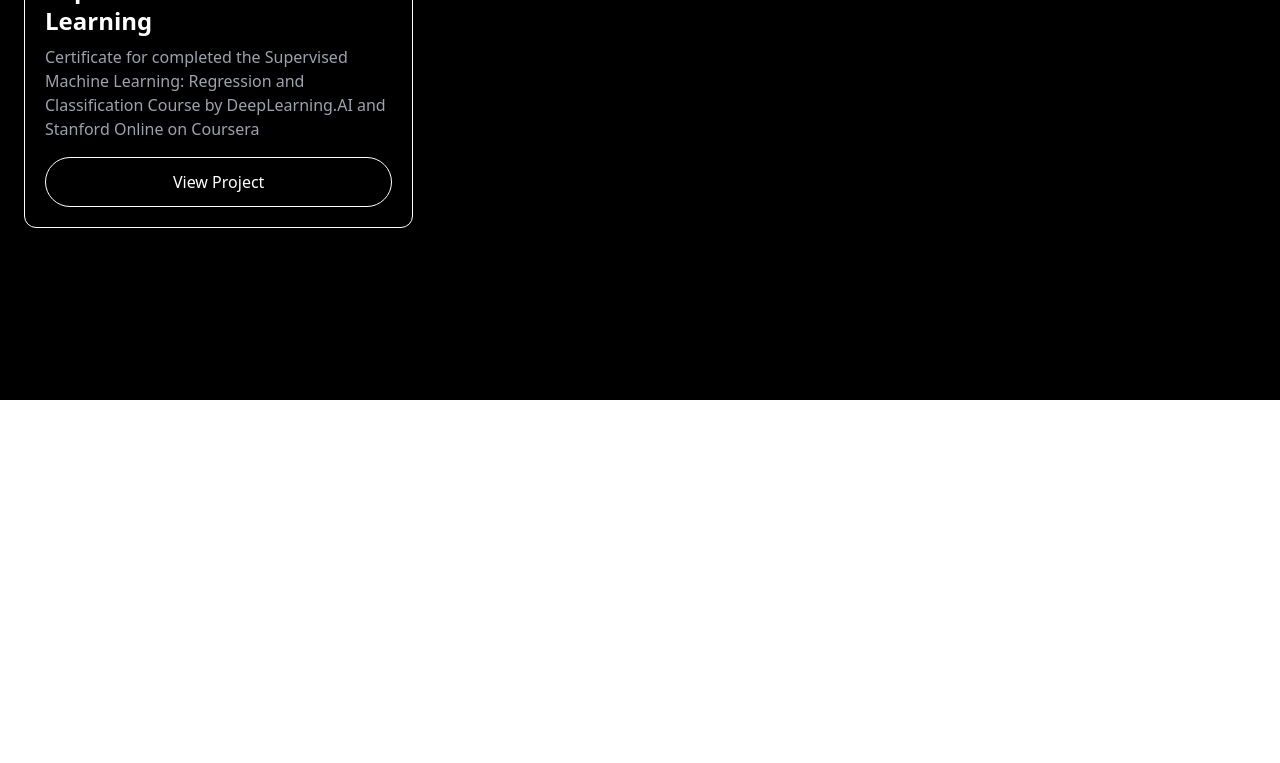
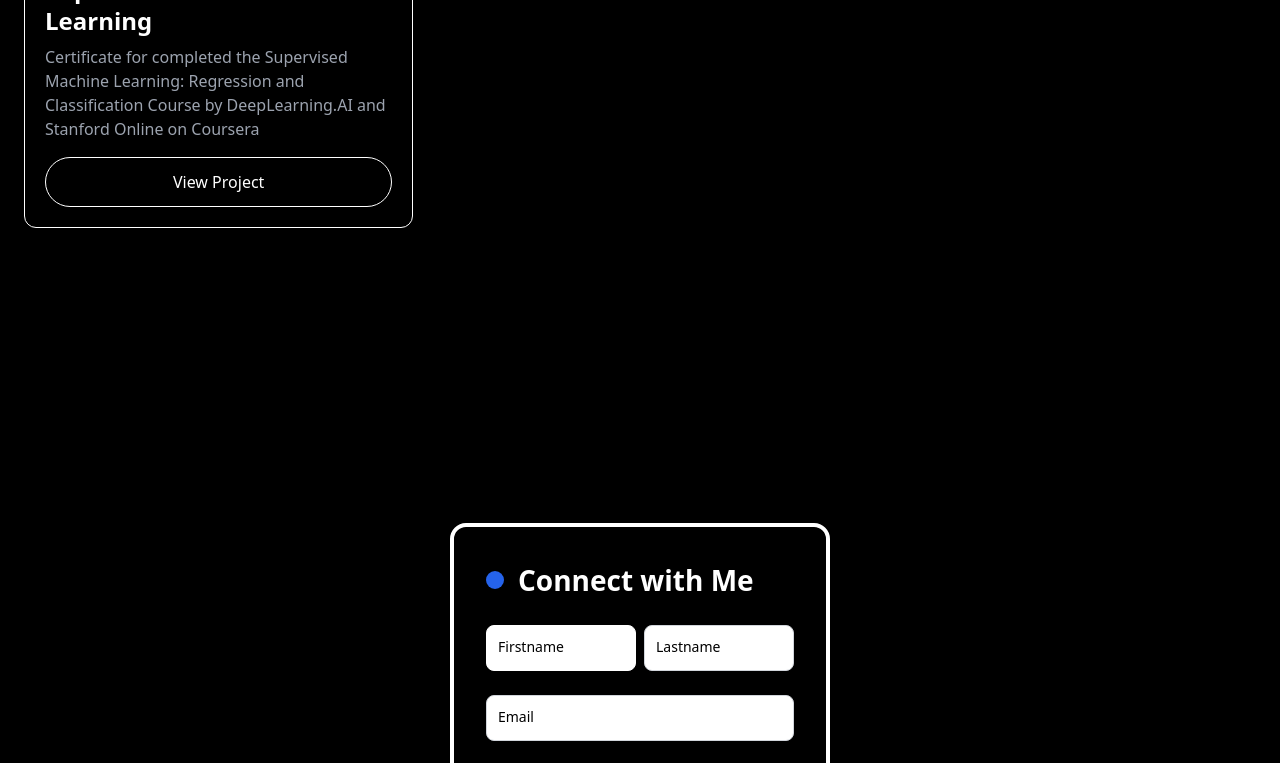
Before and after one commit to pamal29/react-portfolio, a React (Vite) app: page / in a window 1280 px wide. Shown: the part 2000-2763 px from the top of the page. Before the commit the page ends 2400 px from the top, so only its background shows below. Built offline with nearby package versions, Linux system fonts and the light colour scheme.

Commit message:
contact form

```diff
--- a/package.json
+++ b/package.json
@@ -12,7 +12,8 @@
   "dependencies": {
     "gsap": "^3.13.0",
     "react": "^19.1.1",
-    "react-dom": "^19.1.1"
+    "react-dom": "^19.1.1",
+    "styled-components": "^6.1.19"
   },
   "devDependencies": {
     "@eslint/js": "^9.36.0",
--- a/src/App.jsx
+++ b/src/App.jsx
@@ -3,6 +3,7 @@
 import Hero from './components/Hero.jsx'
 import Projects from './components/Projects.jsx'
 import Certificate from './components/Certificates.jsx'
+import Contact from './components/Contact.jsx'
 
 
 function App() {
@@ -13,7 +14,7 @@ function App() {
       <Hero />
       <Projects />
       <Certificate />
-
+      <Contact />
     </>
   )
 }
--- /dev/null
+++ b/src/components/Contact.jsx
@@ -0,0 +1,77 @@
+import React from "react";
+
+export default function Contact() {
+  return (
+    <div className="flex justify-center items-center min-h-screen bg-black px-4">
+      <form className="flex flex-col gap-6 w-full max-w-[380px] bg-black m-8 p-8 border-4 border-white rounded-2xl">
+        <p className="text-[28px] text-white font-semibold relative flex items-center pl-8">
+          Connect with Me
+          <span className="absolute left-0 h-[18px] w-[18px] rounded-full bg-blue-600 animate-ping-slow"></span>
+        </p>
+
+
+
+        <div className="flex gap-2 w-full">
+          <label className="relative w-full">
+            <input
+              required
+              type="text"
+              className="peer w-full p-2 pt-3 border border-white rounded-lg outline-none focus:border-blue-500"
+            />
+            <span className="absolute left-3 top-3 text-black text-sm transition-all peer-placeholder-shown:top-3 peer-placeholder-shown:text-sm peer-focus:top-6 peer-focus:text-xs peer-focus:font-semibold peer-valid:top-6 peer-valid:text-xs peer-valid:font-semibold peer-valid:text-green-600">
+              Firstname
+            </span>
+          </label>
+
+          <label className="relative w-full">
+            <input
+              required
+              type="text"
+              className="peer w-full p-2 pt-3 border border-gray-300 rounded-lg outline-none focus:border-blue-500"
+            />
+            <span className="absolute left-3 top-3 text-black text-sm transition-all peer-placeholder-shown:top-3 peer-placeholder-shown:text-sm peer-focus:top-6 peer-focus:text-xs peer-focus:font-semibold peer-valid:top-6 peer-valid:text-xs peer-valid:font-semibold peer-valid:text-green-600">
+              Lastname
+            </span>
+          </label>
+        </div>
+
+        {/* Email */}
+        <label className="relative">
+          <input
+            required
+            type="email"
+            className="peer w-full p-2 pt-3 border border-gray-300 rounded-lg outline-none focus:border-blue-500"
+          />
+          <span className="absolute left-3 top-3 text-black text-sm transition-all peer-placeholder-shown:top-3 peer-placeholder-shown:text-sm peer-focus:top-6 peer-focus:text-xs peer-focus:font-semibold peer-valid:top-6 peer-valid:text-xs peer-valid:font-semibold peer-valid:text-green-600">
+            Email
+          </span>
+        </label>
+
+         <label className="relative">
+          <input
+            required
+            type="text"
+            className="peer w-full p-2 pt-3 border border-gray-300 rounded-lg outline-none focus:border-blue-500 h-40"
+          />
+          <span className="absolute left-3 top-3 text-black text-sm transition-all peer-placeholder-shown:top-3 peer-placeholder-shown:text-sm peer-focus:top-6 peer-focus:text-xs peer-focus:font-semibold peer-valid:top-6 peer-valid:text-xs peer-valid:font-semibold peer-valid:text-green-600">
+            Message
+          </span>
+        </label>
+
+
+        {/* Submit Button */}
+        <button className="outline-none bg-black text-white border-4 border-white py-2 rounded-lg text-[16px] transition">
+          Submit
+        </button>
+
+        {/* Sign-in Text */}
+        <p className="text-gray-600 text-sm text-center">
+          Already have an account?{" "}
+          <a href="#" className="text-blue-600 hover:underline">
+            Signin
+          </a>
+        </p>
+      </form>
+    </div>
+  );
+};
--- a/src/components/Hero.jsx
+++ b/src/components/Hero.jsx
@@ -42,7 +42,7 @@ export default function Hero({ setActiveSection }) {
         <div className="flex justify-center md:justify-end">
           <img src='../../public/hero-picture.jpg'
                alter='picture'
-               className="w-64 h-64 rounded-full object-cover shadow-[0_0_50px_rgba(255,255,255,0.8)]">
+               className="w-64 h-64 rounded-full object-cover">
 
           </img>
 
```
Also changed, not shown: 1 other file (tests, documents, lock files or other folders).
